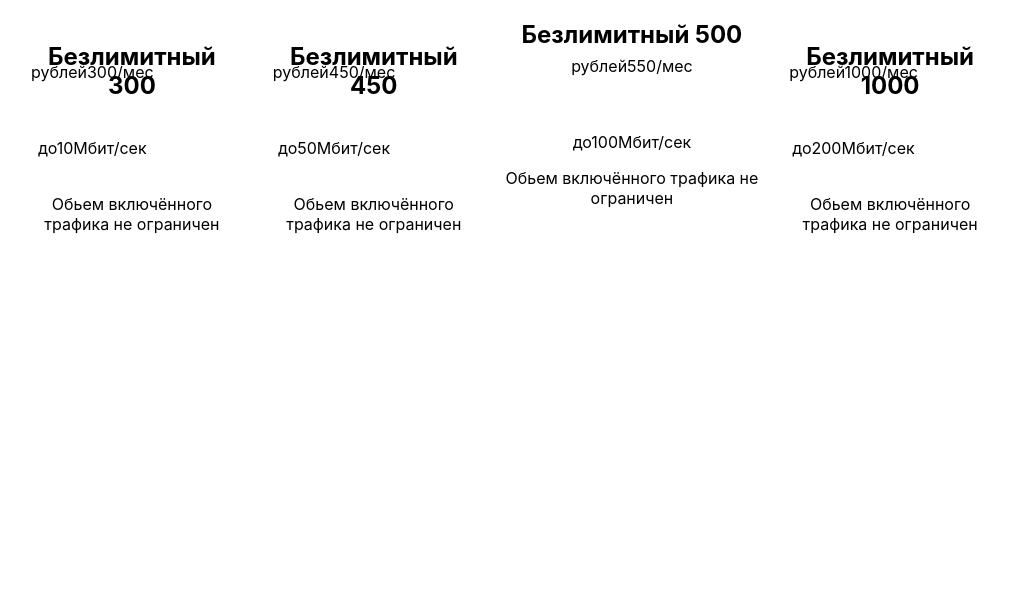
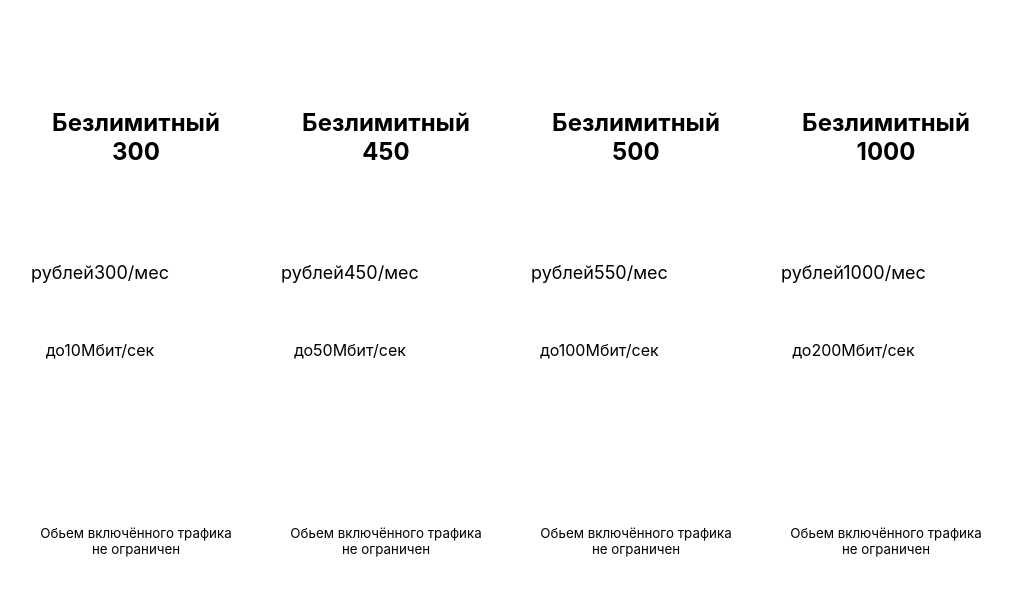
Before and after one commit to NataliaAronson/tariffcards-27, a React (Create React App) app: page / in a window 1280 px wide. Shown: the top 596 px of the page, without its empty margins (129-1141 px from the left). Built offline with nearby package versions, Linux system fonts and the light colour scheme.

Commit message:
made card 550 smaller

```diff
--- a/src/App.css
+++ b/src/App.css
@@ -5,12 +5,19 @@
     justify-content: center;
     margin: 0 auto;
   max-width: 1000px;
+  border: 2px black;
 }
 .card{
     width: 25%;
-    height: 200px;
+    height: 600px;
+    border: 2px black;
   }
-.selected{
-    border: 2px brown;
-    height: 300px;
+
+.card-price{
+  font-size: large;
+
 }
+.card-text{
+    font-size: smaller;
+
+}
--- a/src/App.js
+++ b/src/App.js
@@ -2,6 +2,7 @@
 import React from 'react';
 import './App.css';
 import Card from './components/Card';
+import ClickableDiv from 'react-clickable-div'
 
 const adblue={backgroundColor:'blue'};
 const adgreen={backgroundColor:'green'};
@@ -15,18 +16,18 @@ class CardList extends React.Component {
 
  <Card
 name="Безлимитный 300" style={adblue}
-price={300}style={adblue}
+price={300} style ={adblue}
 speed={10}
 text="Обьем включённого трафика не ограничен"
  />
  <Card
-name="Безлимитный 450"  style={adgreen}
+name="Безлимитный 450" style={adgreen}
 price={450} style={adgreen}
 speed={50}
 text="Обьем включённого трафика не ограничен"
  />
   <Card
-isSelected = "selected"
+
 name="Безлимитный 500" style={adred}
 price={550}style={adred}
 speed={100}
--- a/src/CardStyle.css
+++ /dev/null
@@ -1,10 +0,0 @@
-
-
-  .card-price{
-    font-size: large;
-
-  }
-  .card-text{
-      font-size: smaller;
-
-  }
```
